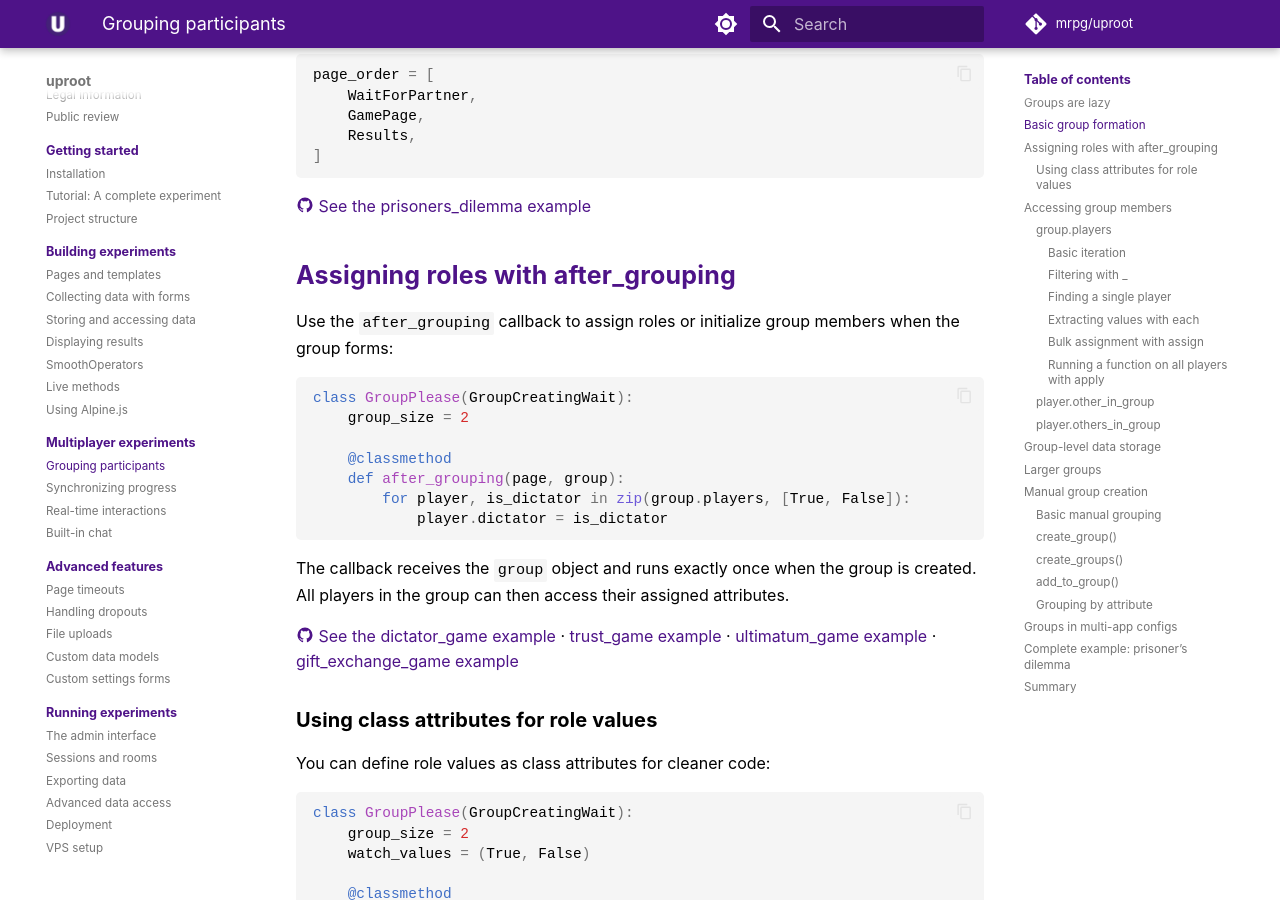
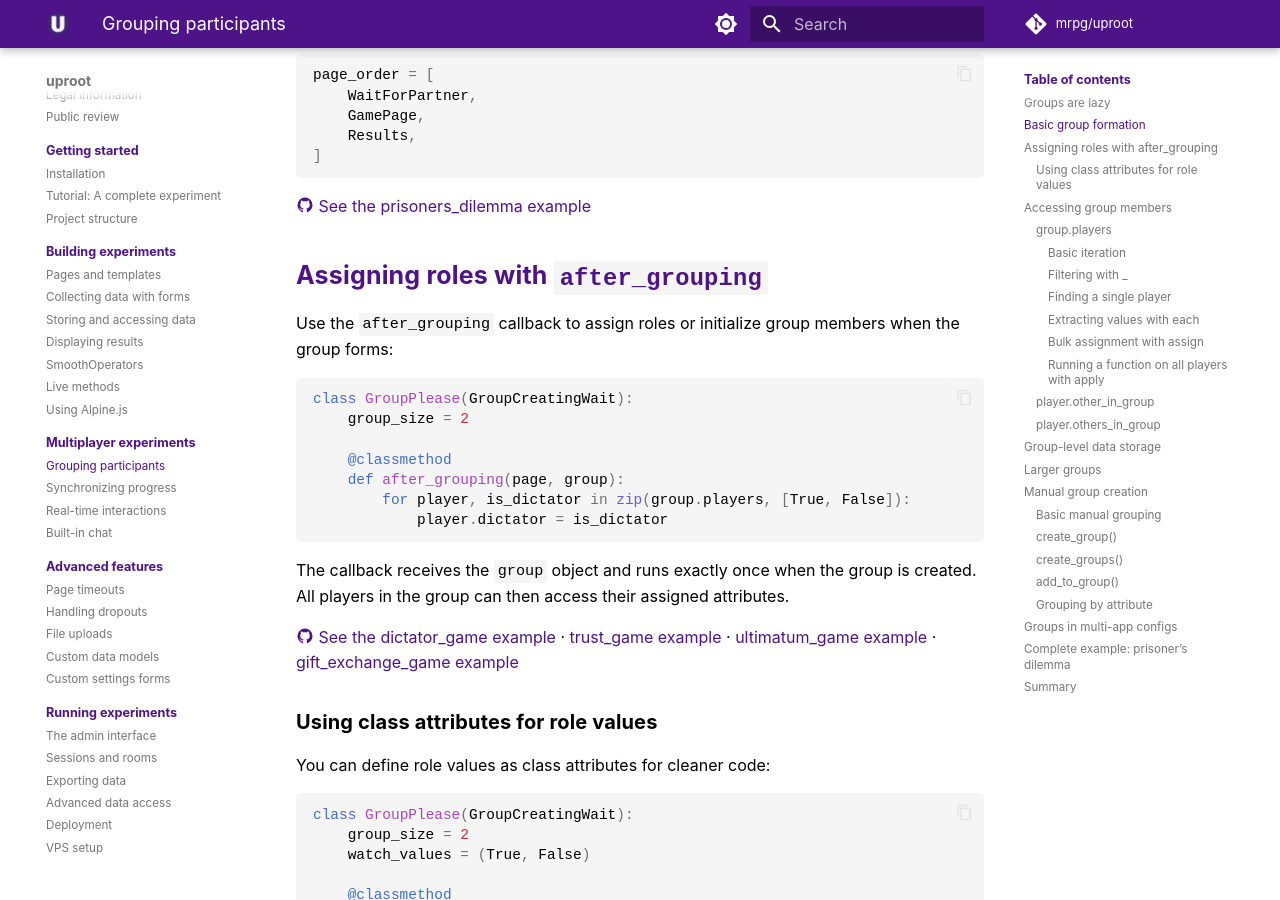
Before and after one commit to mrpg/uproot-docs, an MkDocs documentation site: the page built from docs/multiplayer/groups.md, in a window 1280 px wide and 900 px high, scrolled down 695 px. Built offline with MkDocs 1.6.1 and Material for MkDocs 9.7.7, drawn with Linux system fonts in a browser that asks for light colours; some web fonts are replaced; comment, search, counter and statistics services are not loaded.

````diff
--- a/docs/multiplayer/groups.md
+++ b/docs/multiplayer/groups.md
@@ -27,7 +27,7 @@ page_order = [
 
 [:material-github: See the prisoners_dilemma example](https://github.com/mrpg/uproot-examples/tree/master/prisoners_dilemma)
 
-## Assigning roles with after_grouping
+## Assigning roles with `after_grouping`
 
 Use the `after_grouping` callback to assign roles or initialize group members when the group forms:
 
@@ -64,7 +64,7 @@ class GroupPlease(GroupCreatingWait):
 
 ## Accessing group members
 
-### group.players
+### `group.players`
 
 Get all players in a group as a `StorageBunch` using the virtual field:
 
@@ -146,7 +146,7 @@ group.players.apply(set_payoff)
 
 See [Synchronizing progress](synchronization.md#using-apply-for-bulk-operations) for a full example.
 
-### player.other_in_group
+### `player.other_in_group`
 
 For two-person groups, access the other player via the virtual field:
 
@@ -161,7 +161,7 @@ Raises an error if the group does not have exactly two members.
 
 [:material-github: See the prisoners_dilemma example](https://github.com/mrpg/uproot-examples/tree/master/prisoners_dilemma) · [twobytwo example](https://github.com/mrpg/uproot-examples/tree/master/twobytwo)
 
-### player.others_in_group
+### `player.others_in_group`
 
 For groups of any size, get all other members (excluding the current player):
 
@@ -269,7 +269,7 @@ page_order = [
 
 [:material-github: See the grouping example](https://github.com/mrpg/uproot-examples/tree/master/grouping) · [grouping_arbitrary_size example](https://github.com/mrpg/uproot-examples/tree/master/grouping_arbitrary_size) · [grouping_one_spare example](https://github.com/mrpg/uproot-examples/tree/master/grouping_one_spare) · [group_with_dropout example](https://github.com/mrpg/uproot-examples/tree/master/group_with_dropout)
 
-### create_group()
+### `create_group()`
 
 Creates a single group from a list of players:
 
@@ -284,7 +284,7 @@ gid = create_group(session, members, gname="custom_name")
 gid = create_group(session, members, overwrite=True)
 ```
 
-### create_groups()
+### `create_groups()`
 
 Creates multiple groups at once:
 
@@ -295,7 +295,7 @@ pairs = [[all_players[i], all_players[i+1]] for i in range(0, len(all_players),
 gids = create_groups(session, pairs)
 ```
 
-### add_to_group()
+### `add_to_group()`
 
 Adds players to an existing group. This is useful when latecomers need to join a group that has already been created:
 
````
